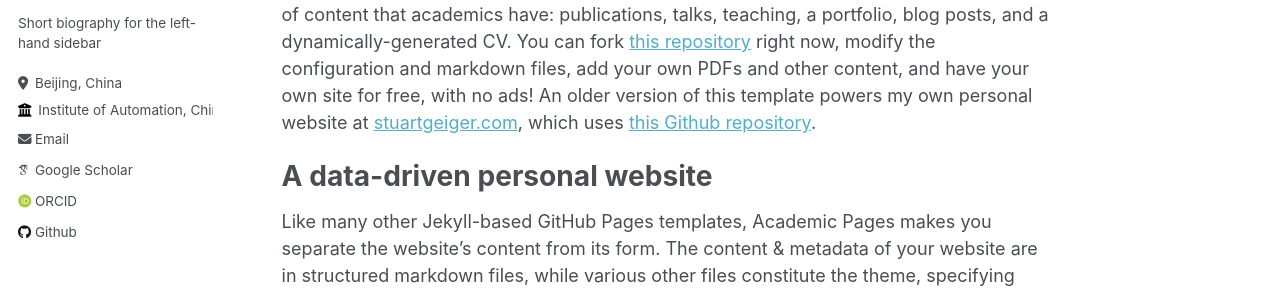
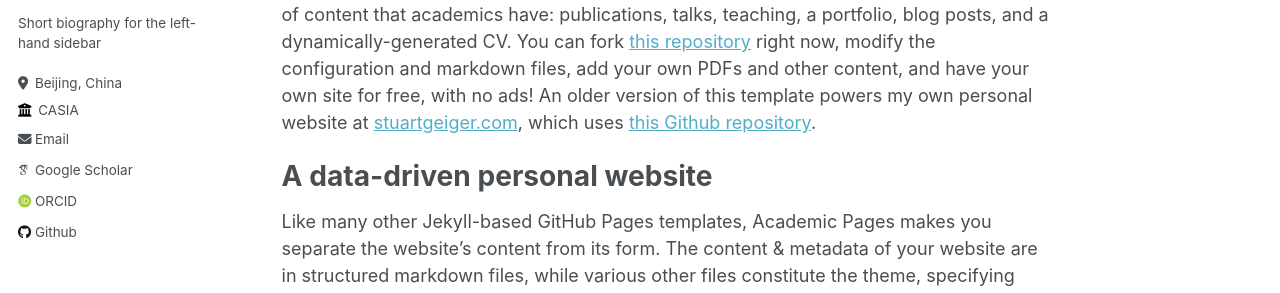
Before and after one commit to hongxiaoy/hongxiaoy.github.io, a Jekyll site: the page built from _pages/about.md, in a window 1280 px wide. Shown: the part 310-603 px from the top of the page. Built offline with Jekyll 4.4.1, drawn with Linux system fonts in a browser that asks for light colours; some web fonts are replaced.

Commit message:
Update employer.

```diff
--- a/_config.yml
+++ b/_config.yml
@@ -26,7 +26,7 @@ author:
   pronouns         : # example: "she/her"
   bio              : "Short biography for the left-hand sidebar"
   location         : "Beijing, China"
-  employer         : "Institute of Automation, Chinese Academy of Sciences"
+  employer         : "CASIA"
   uri              : # URL
   email            : "yuhongxiao2023@ia.ac.cn"
 
```
